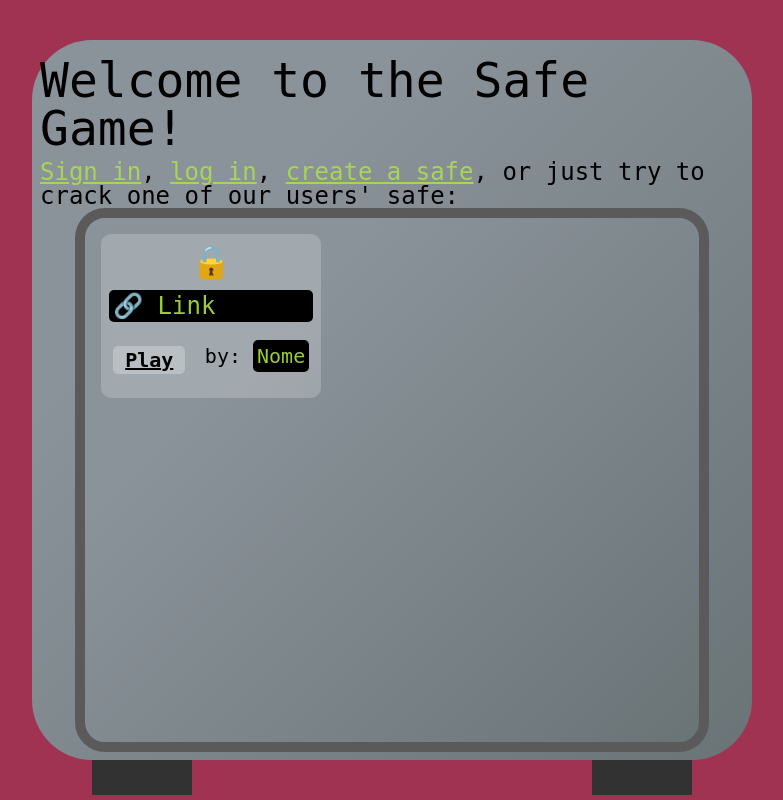
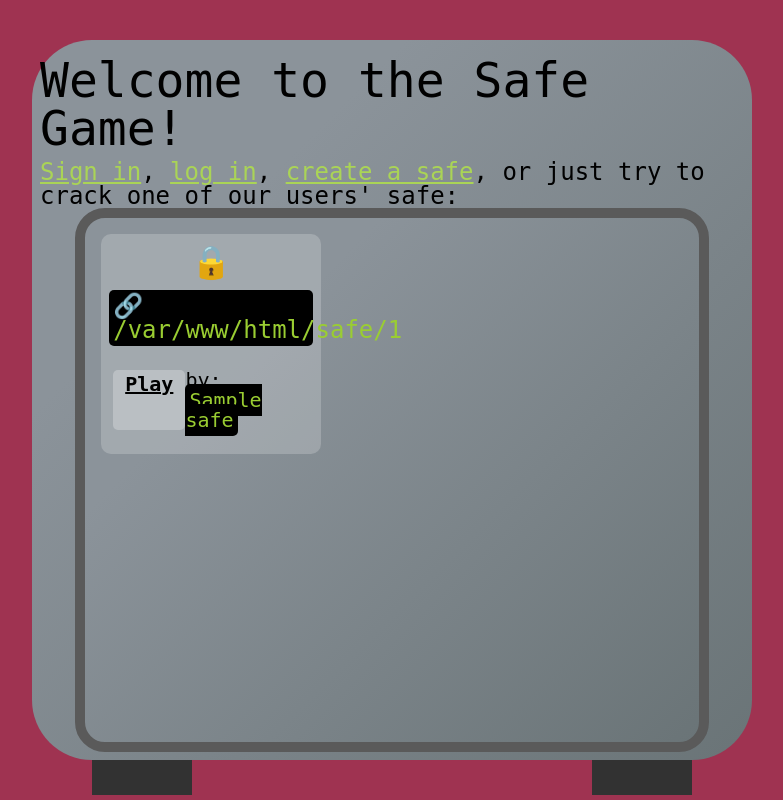
Before and after one commit to joselages/safe_game, a PHP site: template views/homepage.php in a window 1280 px wide. Shown: the whole page, without its empty margins (248-1031 px from the left). Run offline with PHP 8.4, Linux system fonts and the light colour scheme; the template is opened without the code that fills it: most values are stand-ins (such as "Sample title", 1, 10 or a date in 2020); some libraries are stand-ins or nearby versions; some web fonts are replaced.

Commit message:
homepage safe games list implementation

```diff
--- a/controllers/create.php
+++ /dev/null
@@ -1,3 +0,0 @@
-<?php
-
-require('views/form.php');
--- a/controllers/signup.php
+++ /dev/null
@@ -1,3 +0,0 @@
-<?php
-
-require('views/signup.php');
--- a/index.php
+++ b/index.php
@@ -21,6 +21,11 @@ $id = !empty($url_parts[3]) ? $url_parts[3] : '';
 
 
 if (empty($controller)) {
+    require('models/Safe.php');
+    $model=new Safe();
+
+    $safes = $model->getAllPublic();
+
     require('views/homepage.php');
     die;
 }
--- a/views/homepage.php
+++ b/views/homepage.php
@@ -9,20 +9,25 @@
         <p><a href="/user/create">Sign in</a>, <a href="login">log in</a>, <a href="create">create a safe</a>,  or just try to crack one of our users' safe:</p>
 
         <ul class="safe-list">
+            <?php
+                foreach($safes as $safe){
+                    echo '
                     <li class="list-item">
                         <span class="item-state" title="This safe is still uncracked">🔒</span>
                         <div class="item-info">
-                    <p title="Click to copy link">🔗 Link</p>
+                            <p title="Click to copy link">🔗 '. ROOT .'safe/'. $safe['safe_id'] .'</p>
                             <div class="item-line">
-                        <a href="/safe" class="item-play">Play</a>
+                                <a href="'. ROOT .'safe/'. $safe['safe_id'] .'" class="item-play">Play</a>
                                 <div>
                                     <span>by:</span>
-                            <span class="item-message">Nome</span>
+                                    <span class="item-message">'. $safe['creator_name'] .'</span>
                                 </div>
                             </div>
                         </div>
                     </li>
-
+                    ';
+                }
+            ?>
         </ul>
     </main>
 </body>
--- a/views/safe_game.php
+++ b/views/safe_game.php
@@ -14,7 +14,7 @@
                 </div>
 
                 <div class="safe_wheel-container">
-                    <img class="safe_wheel" id="circle" src="images/11safedial.png">
+                    <img class="safe_wheel" id="circle" src="<?php ROOT ?>/images/11safedial.png">
                     <button class="safe_open-btn -dimmed" id="openBtn">OPEN</button>
                 </div>
 
```
Also changed, not shown: controllers/safe.php (+7 -0 lines), models/Safe.php (added, +25 -0 lines). Lines whose indentation alone changed are shown as unchanged.
